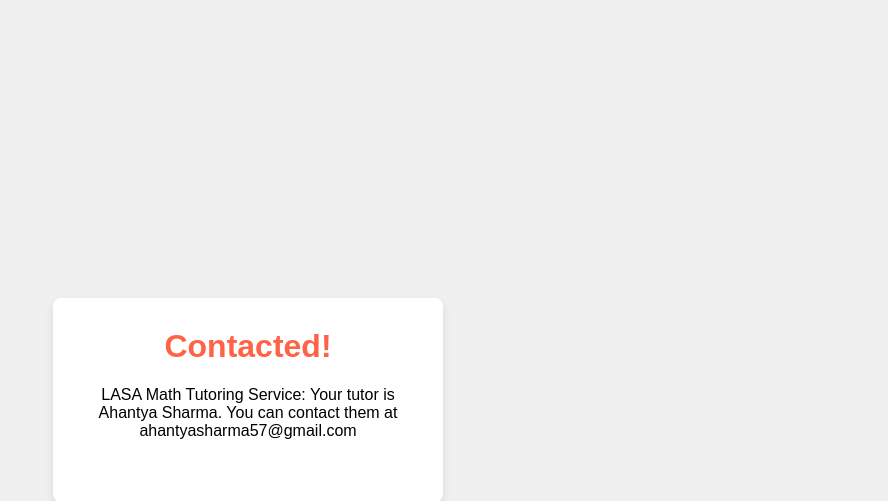
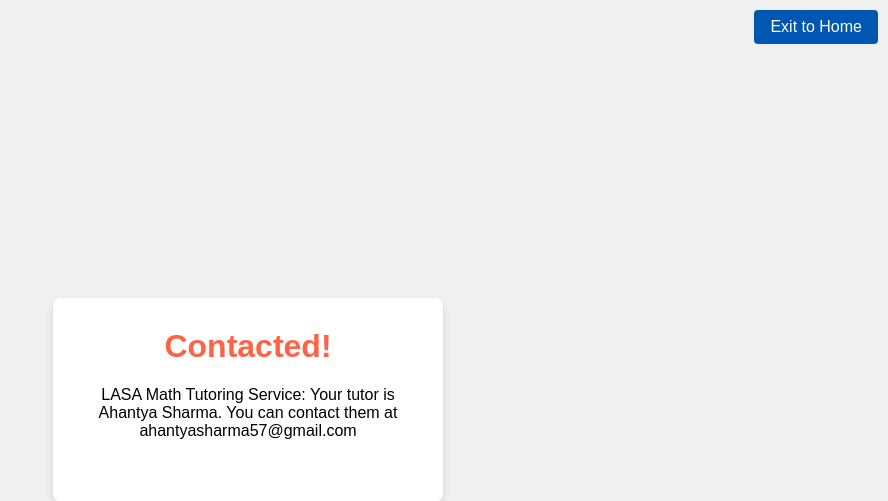
Before and after one commit to maxwoodruffvale/WebAppsFinal, a Flask app: page /contacted in a window 1280 px wide. Shown: the top 501 px of the page, without its empty margins (392-1280 px from the left). Run offline with Flask 3, Linux system fonts and the light colour scheme; data comes from the database, SQL or seed files in the repository; both versions use the stored data as it was after the commit.

Commit message:
vastly improved css

```diff
--- a/templates/contacted.html
+++ b/templates/contacted.html
@@ -35,6 +35,19 @@ p {
     margin-top: 10px;
     min-height: 80px;
 }
+#homeButton {
+        position: fixed;
+        top: 0;
+        right: 0;
+        margin: 10px;
+        padding: 8px 16px;
+        background-color: #0056b3;
+        color: #fff;
+        border: none;
+        border-radius: 4px;
+        cursor: pointer;
+        text-decoration: None;
+    }
 
 </style>
 
@@ -43,6 +56,7 @@ p {
   <div id="jawn">
     <h1>Contacted!</h1>
     <p>{{ msg }}</p>
+    <a id="homeButton" href="/">Exit to Home</a>
   </div>
 </body>
 </html>
```
Also changed, not shown: templates/tutorSelectPage.html (+37 -15 lines), tutor_info.db.
